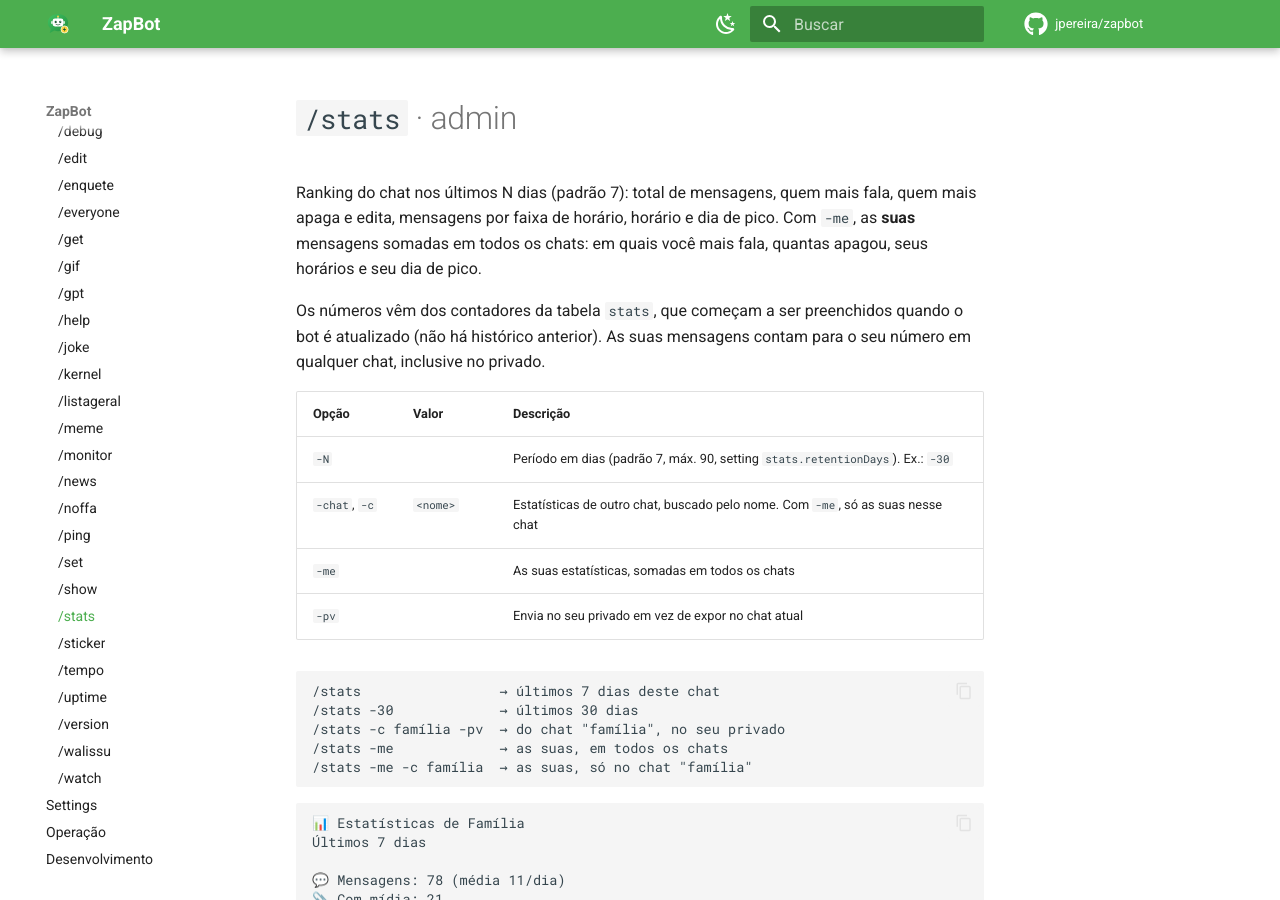
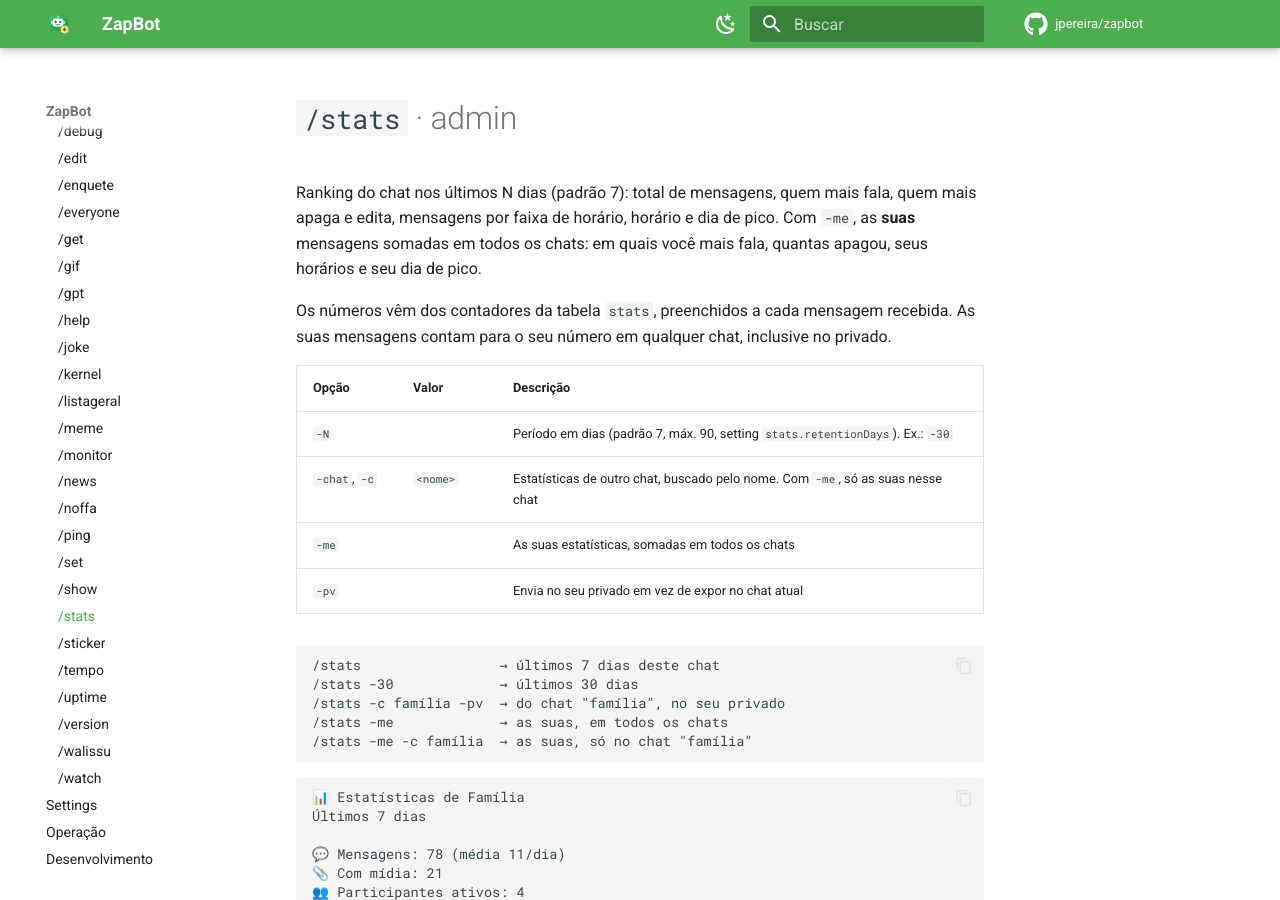
Before and after one commit to jpereira/zapbot, an MkDocs documentation site: the page built from docs/commands/stats.md, in a window 1280 px wide and 900 px high. Built offline with MkDocs 1.6.1 and Material for MkDocs 9.7.7, drawn with Linux system fonts in a browser that asks for light colours; comment, search, counter and statistics services are not loaded.

Commit message:
Remove backward-compatibility concerns from the documentation
- Without --remove-orphans in the update and in make deploy.up: it only
  existed because of the old zapbot-prod.
- Settings: without the note about keys that no longer exist.
- /stats: without the "there is no earlier history".
- README: npm run lint beside npm test.
- contacts.js: the comment said "old occurrences", but the /watch ones
  never store the mention ids.

```diff
--- a/docs/commands/stats.md
+++ b/docs/commands/stats.md
@@ -5,9 +5,9 @@ fala, quem mais apaga e edita, mensagens por faixa de horário, horário e dia d
 pico. Com `-me`, as **suas** mensagens somadas em todos os chats: em quais você
 mais fala, quantas apagou, seus horários e seu dia de pico.
 
-Os números vêm dos contadores da tabela `stats`, que começam a ser preenchidos
-quando o bot é atualizado (não há histórico anterior). As suas mensagens contam
-para o seu número em qualquer chat, inclusive no privado.
+Os números vêm dos contadores da tabela `stats`, preenchidos a cada mensagem
+recebida. As suas mensagens contam para o seu número em qualquer chat,
+inclusive no privado.
 
 | Opção | Valor | Descrição |
 |---|---|---|
```
Also changed, not shown: README.md (+2 -1 lines), docs/installation.md (+2 -2 lines), docs/settings.md (+1 -2 lines), 2 other files.
